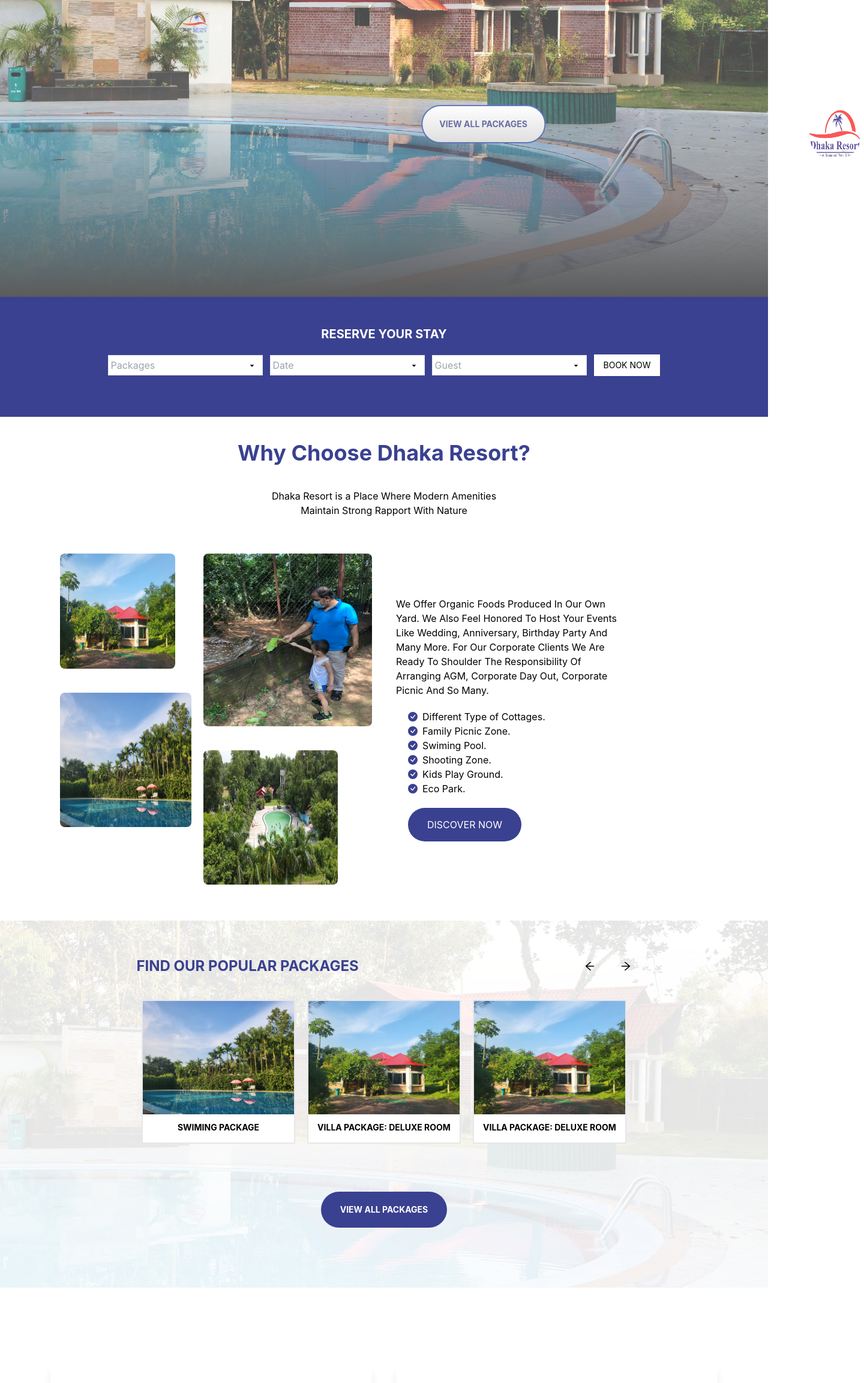
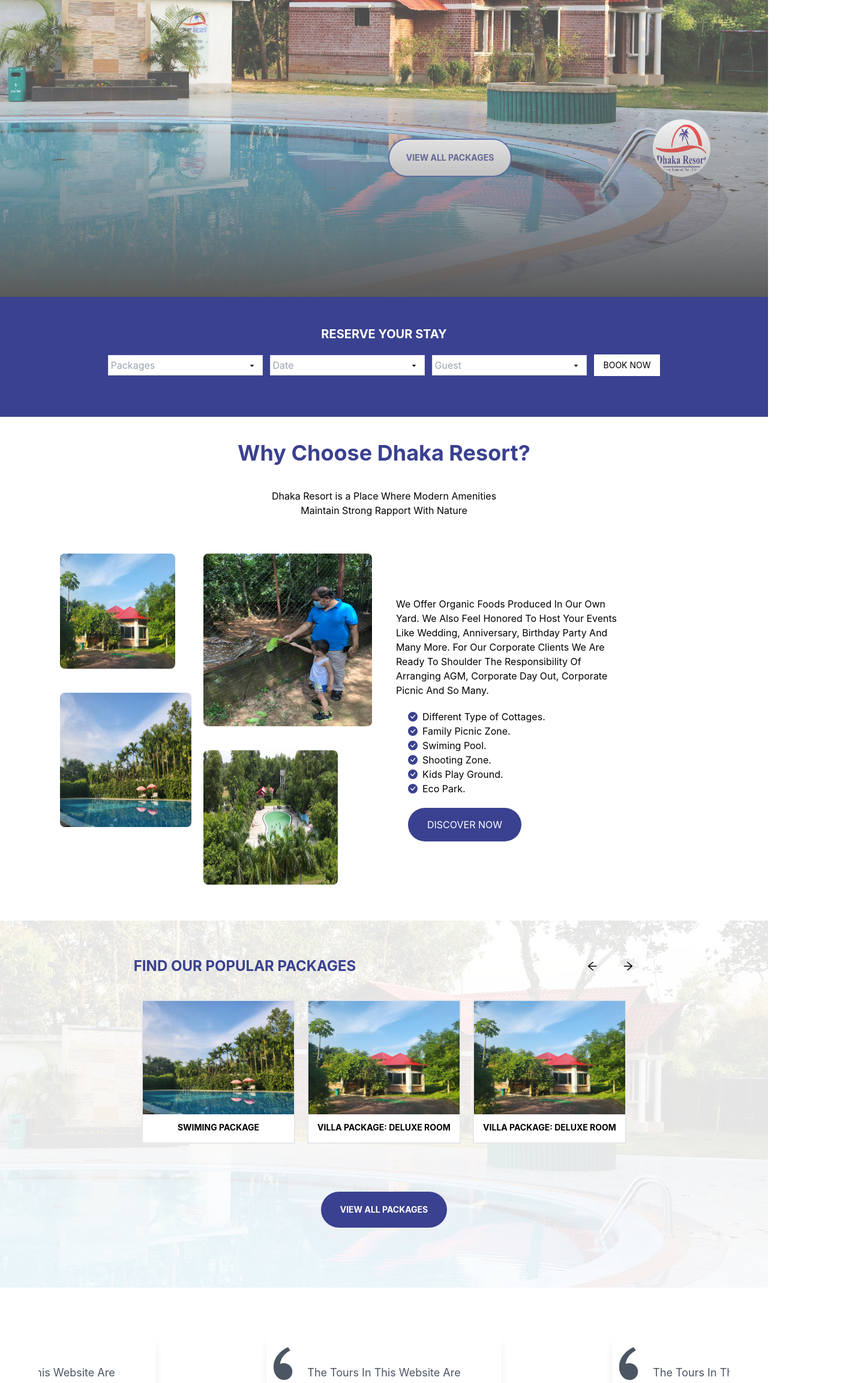
Before and after one commit to zobayertihan/Resort_Homepage, a React (Create React App) app: page / in a window 1280 px wide. Shown: the part 467-2773 px from the top of the page at 60% size, 1440 px wide, since content can reach past the window. Built offline with nearby package versions, Linux system fonts and the light colour scheme.

Commit message:
Reviews page updated

```diff
--- a/src/Pages/Banner.js
+++ b/src/Pages/Banner.js
@@ -7,10 +7,10 @@
     return (
         <div className='h-screen'>
             <div className='bg-image relative img-rgblayer'>
-                <div className='button'>
+                <div className='absolute bottom-1/4 right-1/3'>
                     <button className='rounded-full bg-white text-[#2a3289] text-sm font-bold px-7 py-5 border-2 border-blue-800'>VIEW ALL PACKAGES</button>
                 </div>
-                <div className='logo'>
+                <div className='absolute bottom-1/4 right-24'>
                     <img className='rounded-full p-1 h-24 w-24 bg-white' src={logo} alt="" />
                 </div>
             </div>
--- a/src/Pages/Footer.js
+++ b/src/Pages/Footer.js
@@ -41,15 +41,15 @@
                 <div className='flex flex-col justify-start items-start gap-5'>
                     <h1 className='text-2xl font-bold pt-5'>Don't Miss A Thing</h1>
                     <p className='w-3/4 pe-5'>Get update to special deals and exclusive offers. Sign up to our newsletter!</p>
-                    <div className='relative pt-8'>
-                        <input className='border rounded-full py-2 pe-20 ps-3' type="text" name="" id="" placeholder='Your Email Address' />
-                        <div className='absolute top-9 right-1'>
-                            <button className='rounded-full bg-[#3a4190] text-white text-sm font-bold px-3 py-2'>Subscribe</button>
+                    <div className='relative flex items-center justify-center'>
+                        <input className='border rounded-full pe-20 ps-3' type="text" name="" id="" placeholder='Your Email Address' />
+                        <div className='absolute top-0 right-0'>
+                            <button className='rounded-full bg-[#3a4190] text-white text-sm font-bold px-3 py-0.5'>Subscribe</button>
                         </div>
                     </div>
                 </div>
             </div>
-            <hr className='px-20 py-2' />
+            <hr className='px-20' />
             <h1 className='text-center text-white'>Copyright 2022 <span className='font-bold'>Dhaka Resort.</span> All rights reserved.</h1>
         </div>
     );
--- a/src/Pages/Packages.js
+++ b/src/Pages/Packages.js
@@ -7,7 +7,7 @@
     return (
         <div className='bg-image2 py-5'>
             <div className='flex flex-col' >
-                <div className='flex justify-around items-center p-10'>
+                <div className='flex justify-center items-center p-10 gap-96'>
                     <h1 className='text-[#3a4190] text-2xl font-bold'>FIND OUR POPULAR PACKAGES</h1>
                     <div className='flex gap-10'>
                         <button><AiOutlineArrowLeft className='text-black text-xl' /></button>
--- a/src/Pages/Reviews.js
+++ b/src/Pages/Reviews.js
@@ -1,12 +1,10 @@
 import React from 'react';
-import { FaQuoteLeft, FaQuoteRight } from "react-icons/fa";
-import { IoIosArrowDown } from "react-icons/io";
+import { RiSingleQuotesL, RiSingleQuotesR } from "react-icons/ri";
 import { Swiper, SwiperSlide } from "swiper/react";
 import "swiper/css";
-import "swiper/css/pagination";
-import SwiperCore, { Pagination, Navigation, Autoplay } from "swiper";
+import SwiperCore, { Autoplay } from "swiper";
 
-SwiperCore.use([Pagination, Navigation, Autoplay]);
+SwiperCore.use([Autoplay]);
 
 const Reviews = () => {
     const slider1Class = 'testimonial';
@@ -15,74 +13,69 @@
         {
             id: 1,
             quote:
-                "I absolutely love the quality and style of the clothes at Luminous! Their pieces are unique and make me feel confident and fashionable.",
+                "The Tours In This Website Are Great. I Had Been Really Enjoy With My Family! The Team Is  Very Professional And Taking Care Of The Customers. Will Surely Recommend To My Friend To Join This Company!",
             author: "Emily Smith",
-            title: "Fashion Blogger",
+            title: "CEO of LLC",
             image: "https://i.pravatar.cc/100?img=4",
         },
         {
             id: 2,
             quote:
-                "I've been a loyal customer of Luxe for years now and they never disappoint! Their clothes are always on trend and the customer service is amazing.",
+                "The Tours In This Website Are Great. I Had Been Really Enjoy With My Family! The Team Is  Very Professional And Taking Care Of The Customers. Will Surely Recommend To My Friend To Join This Company!",
             author: "Sophia Chen",
-            title: "Fashion Enthusiast",
+            title: "Manager at RedCart",
             image: "https://i.pravatar.cc/100?img=5",
         },
         {
             id: 3,
             quote:
-                "I can't get enough of the trendy pieces at this store! The quality is amazing and the staff is always so friendly and helpful.",
+                "The Tours In This Website Are Great. I Had Been Really Enjoy With My Family! The Team Is  Very Professional And Taking Care Of The Customers. Will Surely Recommend To My Friend To Join This Company!",
             author: "Maggie Brown",
-            title: "Stylish Mom",
+            title: "CEO of React",
             image: "https://i.pravatar.cc/100?img=6",
-        }
+        },
+        {
+            id: 2,
+            quote:
+                "The Tours In This Website Are Great. I Had Been Really Enjoy With My Family! The Team Is  Very Professional And Taking Care Of The Customers. Will Surely Recommend To My Friend To Join This Company!",
+            author: "Sophia Chen",
+            title: "Manager at RedCart",
+            image: "https://i.pravatar.cc/100?img=5",
+        },
     ];
 
     return (
         <section className="max-w-6xl mx-auto">
             <div className="py-20">
                 <Swiper
-                    autoplay={{ delay: 2500, disableOnInteractio: false }}
-                    pagination={{
-                        clickable: true,
-                    }}
-                    modules={[Pagination]}
-                    breakpoints={{
-                        360: {
-                            slidesPerView: 1,
-
-                        },
-                        768: {
-                            slidesPerView: 2,
-                        },
-                        // 991: {
-                        //   slidesPerView: 2,
-                        //   spaceBetween: -100,
-                        // },
-                    }}
+                    autoplay={{ delay: 2500, disableOnInteraction: false }}
+                    slidesPerView={2}
+                    centeredSlides={true}
+                    spaceBetween={0}
+                    navigation={true}
+                    loop={true}
                     className={`mySwiper ${slider1Class}`}
                 >
                     {testimonials.map((testimonial) => (
                         <SwiperSlide key={testimonial.id}>
-                            <div className="mt-12 px-5 flex flex-col">
+                            <div className="px-5 flex flex-col w-3/4 mx-auto justify-center items-center">
                                 <div className="relative bg-white text-lg text-gray-600 leading-7 rounded-md shadow-lg p-12">
-                                    <FaQuoteLeft className="absolute top-8 left-10 text-purple-500"></FaQuoteLeft>
+                                    <RiSingleQuotesL className="absolute top-0 -left-5 text-gray-600 text-8xl"></RiSingleQuotesL>
                                     <p className="text-center">{testimonial.quote}</p>
-                                    <FaQuoteRight className="absolute bottom-8 right-10 text-purple-500"></FaQuoteRight>
+                                    <RiSingleQuotesR className="absolute bottom-0 right-0 text-gray-600 text-8xl"></RiSingleQuotesR>
 
                                 </div>
                                 <div className="relative flex justify-center items-center max-w-md mx-auto p-10">
-                                    <IoIosArrowDown className="absolute -top-5 w-16 h-16 text-purple-300"></IoIosArrowDown>
                                     <img
-                                        className="w-12 h-12 rounded-full mr-4 border-double border-4 border-sky-700"
+                                        className="w-12 h-12 rounded-full mr-4 bordr absolute -top-4 -left-40"
                                         src={testimonial.image}
                                         alt={testimonial.author}
                                     />
-                                    <div>
-                                        <p className="text-gray-800 font-semibold mb-1">
+                                    <div className='relative'>
+                                        <p className="text-[#3a4190] mb-1 absolute -top-10 -left-36 text-xl font-bold w-[200px]">
                                             {testimonial.author}
                                         </p>
-                                        <p className="text-gray-600">{testimonial.title}</p>
+                                        <p className="text-gray-600 absolute -top-4 -left-36 w-[200px]">{testimonial.title}</p>
                                     </div>
                                 </div>
                             </div>
@@ -90,7 +83,7 @@
                     ))}
                 </Swiper>
             </div>
-        </section>
+        </section >
     );
 };
 
--- a/src/styles.css
+++ b/src/styles.css
@@ -54,15 +54,15 @@
     z-index: 1;
 }
 
-.logo {
+/* .logo {
     position: absolute;
     transform: translate(1400%, 500%);
-}
+} */
 
-.button {
+/* .button {
     position: absolute;
     transform: translate(340%, 750%);
-}
+} */
 
 .img-rgblayer:after {
     content: '';
```
